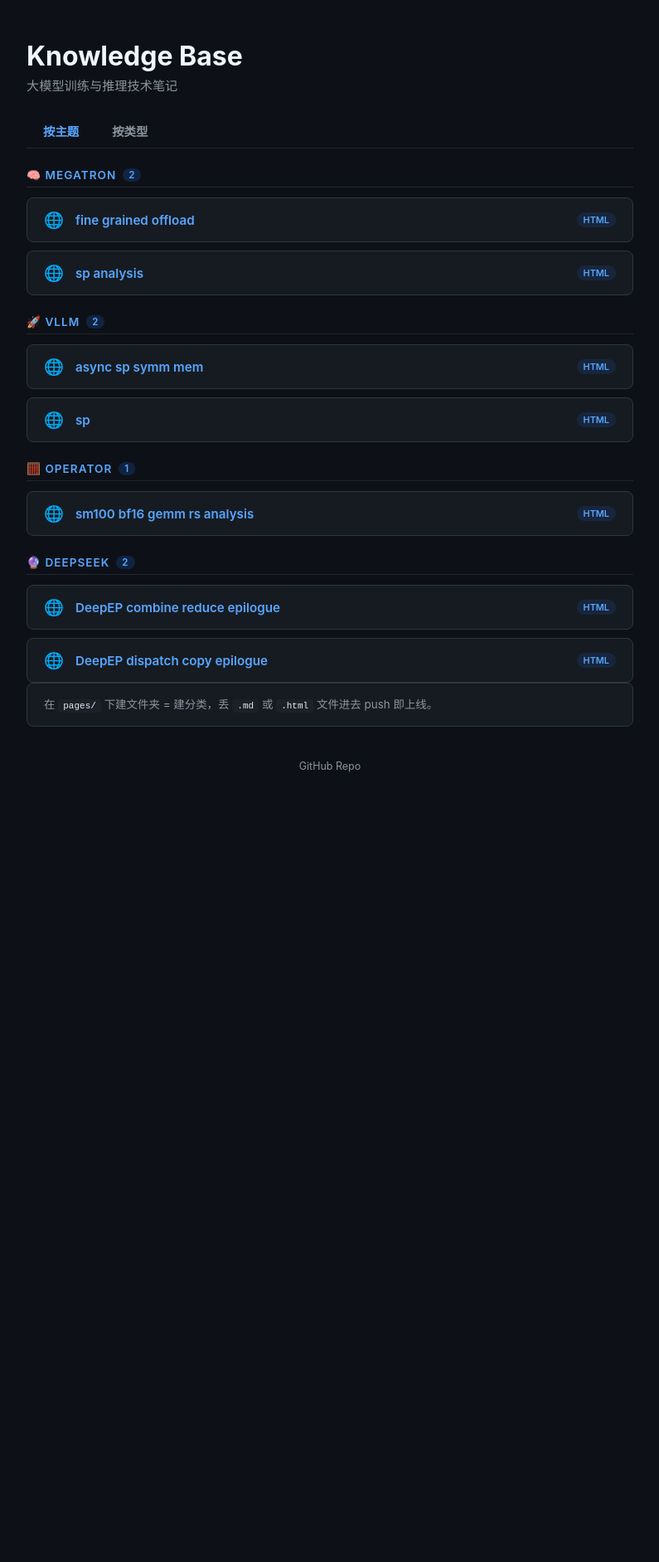
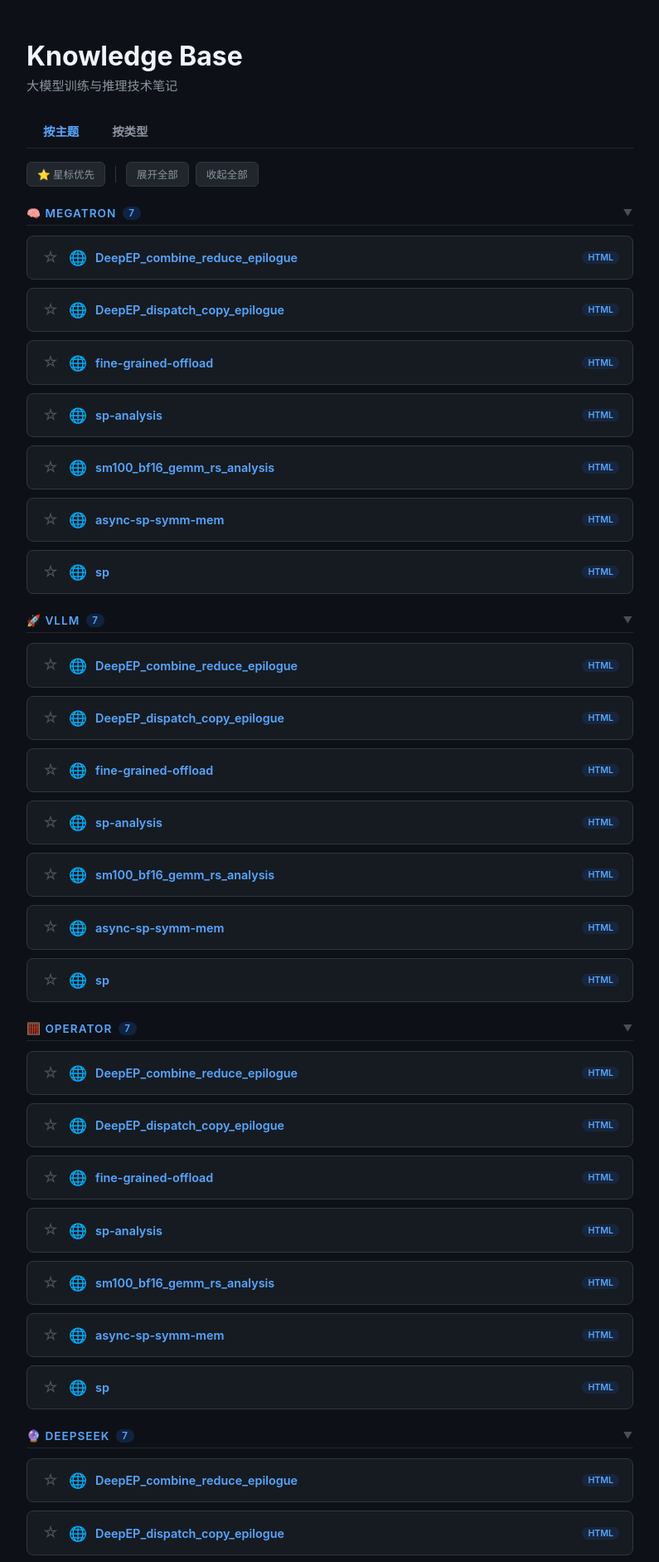
Before and after one commit to Schilings/assets, a Jekyll site: the page built from index.html, in a window 1280 px wide. Shown: the top 1883 px of the page at 83% size, without its empty margins (242-1037 px from the left). Built offline with Jekyll 4.4.1, drawn with Linux system fonts in a browser that asks for light colours; before the commit the page ends 979 px from its top, so only the background shows below that; some of the changed text lies outside the part shown.

Commit message:
add star/favorite, collapse/expand, star-sort back to Jekyll template

```diff
--- a/index.html
+++ b/index.html
@@ -18,19 +18,49 @@
         .container { max-width: 780px; width: 100%; padding: 48px 24px; }
         h1 { font-size: 2rem; color: #f0f6fc; margin-bottom: 4px; }
         .subtitle { color: #8b949e; margin-bottom: 24px; font-size: .95rem; }
-        .tabs { display: flex; gap: 0; margin-bottom: 24px; border-bottom: 1px solid #21262d; }
+        .tabs { display: flex; gap: 0; margin-bottom: 16px; border-bottom: 1px solid #21262d; }
         .tab { padding: 10px 20px; cursor: pointer; font-size: .9rem; font-weight: 600; color: #8b949e; border-bottom: 2px solid transparent; transition: all .15s; user-select: none; background: none; border: none; }
         .tab:hover { color: #c9d1d9; }
         .tab.active { color: #58a6ff; border-bottom-color: #58a6ff; }
-        .section-title { color: #58a6ff; font-size: .85rem; font-weight: 600; text-transform: uppercase; letter-spacing: 1px; margin: 24px 0 12px; padding-bottom: 6px; border-bottom: 1px solid #21262d; display: flex; align-items: center; gap: 8px; }
+        .toolbar { display: flex; gap: 8px; margin-bottom: 16px; flex-wrap: wrap; align-items: center; }
+        .toolbar button {
+            background: #21262d; color: #8b949e; border: 1px solid #30363d;
+            padding: 5px 12px; border-radius: 6px; cursor: pointer; font-size: .78rem;
+            transition: all .15s;
+        }
+        .toolbar button:hover { color: #c9d1d9; border-color: #58a6ff; }
+        .toolbar .active { background: #1f6feb33; color: #58a6ff; border-color: #1f6feb66; }
+        .toolbar .divider { width: 1px; height: 20px; background: #30363d; margin: 0 4px; }
+        .section-title {
+            color: #58a6ff; font-size: .85rem; font-weight: 600;
+            text-transform: uppercase; letter-spacing: 1px;
+            margin: 24px 0 12px; padding-bottom: 6px;
+            border-bottom: 1px solid #21262d;
+            display: flex; align-items: center; gap: 8px;
+            cursor: pointer; user-select: none;
+        }
+        .section-title:hover { color: #79c0ff; }
+        .section-title .arrow { font-size: .7rem; transition: transform .2s; margin-left: auto; color: #484f58; }
+        .section-group.collapsed .arrow { transform: rotate(-90deg); }
+        .section-group.collapsed .card-list { display: none; }
+        .section-group.collapsed .section-title { border-bottom: none; margin-bottom: 8px; }
         .section-title .count { background: #1f6feb33; color: #58a6ff; font-size: .72rem; padding: 1px 7px; border-radius: 10px; }
         .card-list { display: flex; flex-direction: column; gap: 10px; }
-        .card { display: flex; align-items: center; gap: 14px; background: #161b22; border: 1px solid #30363d; border-radius: 8px; padding: 14px 20px; text-decoration: none; color: #c9d1d9; transition: all .15s; }
+        .card { display: flex; align-items: center; gap: 10px; background: #161b22; border: 1px solid #30363d; border-radius: 8px; padding: 12px 16px; text-decoration: none; color: #c9d1d9; transition: all .15s; }
         .card:hover { border-color: #58a6ff; background: #1c2129; }
-        .card-icon { font-size: 1.2rem; flex-shrink: 0; }
+        .card.starred { border-color: #d2992266; background: #1a1714; }
+        .card.starred:hover { border-color: #d29922; }
+        .card-star {
+            flex-shrink: 0; font-size: 1.2rem; cursor: pointer;
+            color: #484f58; transition: color .15s, transform .15s;
+            user-select: none; line-height: 1; padding: 4px 2px;
+        }
+        .card-star:hover { color: #d29922; transform: scale(1.2); }
+        .card-star.active { color: #d29922; }
+        .card-icon { font-size: 1.1rem; flex-shrink: 0; }
         .card-body { flex: 1; min-width: 0; }
-        .card-title { font-size: .95rem; font-weight: 600; color: #58a6ff; white-space: nowrap; overflow: hidden; text-overflow: ellipsis; }
-        .card-tag { font-size: .68rem; padding: 2px 8px; border-radius: 10px; font-weight: 600; text-transform: uppercase; flex-shrink: 0; }
+        .card-title { font-size: .9rem; font-weight: 600; color: #58a6ff; white-space: nowrap; overflow: hidden; text-overflow: ellipsis; }
+        .card-tag { font-size: .66rem; padding: 1px 7px; border-radius: 10px; font-weight: 600; text-transform: uppercase; flex-shrink: 0; }
         .tag-html { background: #1f6feb22; color: #58a6ff; }
         .tag-md { background: #23863622; color: #3fb950; }
         .view { display: none; }
@@ -52,98 +82,138 @@
             <button class="tab" data-view="type">按类型</button>
         </div>
 
+        <div class="toolbar">
+            <button id="btn-star-sort" title="星标优先">⭐ 星标优先</button>
+            <span class="divider"></span>
+            <button id="btn-expand">展开全部</button>
+            <button id="btn-collapse">收起全部</button>
+        </div>
+
         <div class="view active" id="view-topic">
 
-{% comment %}Helper: count files containing substring in path{% endcomment %}
-
-{% comment %}=== Megatron ==={% endcomment %}
-{% assign m_count = 0 %}{% for f in site.static_files %}{% if f.path contains '/pages/megatron/' and f.extname == '.html' %}{% assign m_count = m_count | plus: 1 %}{% endif %}{% endfor %}{% for p in site.pages %}{% if p.path contains 'pages/megatron/' and p.ext == '.md' %}{% assign m_count = m_count | plus: 1 %}{% endif %}{% endfor %}
-{% if m_count > 0 %}
-<div class="section-title">🧠 Megatron <span class="count">{{ m_count }}</span></div>
-<div class="card-list">
-{% for f in site.static_files %}{% if f.path contains '/pages/megatron/' and f.extname == '.html' %}{% assign t = f.basename | replace: '-', ' ' | replace: '_', ' ' %}<a class="card" href="{{ f.path | relative_url }}"><span class="card-icon">🌐</span><div class="card-body"><div class="card-title">{{ t }}</div></div><span class="card-tag tag-html">HTML</span></a>{% endif %}{% endfor %}
-{% for p in site.pages %}{% if p.path contains 'pages/megatron/' and p.ext == '.md' %}{% assign t = p.basename | replace: '-', ' ' | replace: '_', ' ' %}<a class="card" href="{{ p.url | relative_url }}"><span class="card-icon">📝</span><div class="card-body"><div class="card-title">{{ t }}</div></div><span class="card-tag tag-md">MD</span></a>{% endif %}{% endfor %}
-</div>
-{% endif %}
-
-{% comment %}=== vLLM ==={% endcomment %}
-{% assign m_count = 0 %}{% for f in site.static_files %}{% if f.path contains '/pages/vllm/' and f.extname == '.html' %}{% assign m_count = m_count | plus: 1 %}{% endif %}{% endfor %}{% for p in site.pages %}{% if p.path contains 'pages/vllm/' and p.ext == '.md' %}{% assign m_count = m_count | plus: 1 %}{% endif %}{% endfor %}
-{% if m_count > 0 %}
-<div class="section-title">🚀 vLLM <span class="count">{{ m_count }}</span></div>
-<div class="card-list">
-{% for f in site.static_files %}{% if f.path contains '/pages/vllm/' and f.extname == '.html' %}{% assign t = f.basename | replace: '-', ' ' | replace: '_', ' ' %}<a class="card" href="{{ f.path | relative_url }}"><span class="card-icon">🌐</span><div class="card-body"><div class="card-title">{{ t }}</div></div><span class="card-tag tag-html">HTML</span></a>{% endif %}{% endfor %}
-{% for p in site.pages %}{% if p.path contains 'pages/vllm/' and p.ext == '.md' %}{% assign t = p.basename | replace: '-', ' ' | replace: '_', ' ' %}<a class="card" href="{{ p.url | relative_url }}"><span class="card-icon">📝</span><div class="card-body"><div class="card-title">{{ t }}</div></div><span class="card-tag tag-md">MD</span></a>{% endif %}{% endfor %}
-</div>
-{% endif %}
-
-{% comment %}=== Operator ==={% endcomment %}
-{% assign m_count = 0 %}{% for f in site.static_files %}{% if f.path contains '/pages/operator/' and f.extname == '.html' %}{% assign m_count = m_count | plus: 1 %}{% endif %}{% endfor %}{% for p in site.pages %}{% if p.path contains 'pages/operator/' and p.ext == '.md' %}{% assign m_count = m_count | plus: 1 %}{% endif %}{% endfor %}
-{% if m_count > 0 %}
-<div class="section-title">🧮 Operator <span class="count">{{ m_count }}</span></div>
-<div class="card-list">
-{% for f in site.static_files %}{% if f.path contains '/pages/operator/' and f.extname == '.html' %}{% assign t = f.basename | replace: '-', ' ' | replace: '_', ' ' %}<a class="card" href="{{ f.path | relative_url }}"><span class="card-icon">🌐</span><div class="card-body"><div class="card-title">{{ t }}</div></div><span class="card-tag tag-html">HTML</span></a>{% endif %}{% endfor %}
-{% for p in site.pages %}{% if p.path contains 'pages/operator/' and p.ext == '.md' %}{% assign t = p.basename | replace: '-', ' ' | replace: '_', ' ' %}<a class="card" href="{{ p.url | relative_url }}"><span class="card-icon">📝</span><div class="card-body"><div class="card-title">{{ t }}</div></div><span class="card-tag tag-md">MD</span></a>{% endif %}{% endfor %}
-</div>
-{% endif %}
-
-{% comment %}=== DeepSeek ==={% endcomment %}
-{% assign m_count = 0 %}{% for f in site.static_files %}{% if f.path contains '/pages/deepseek/' and f.extname == '.html' %}{% assign m_count = m_count | plus: 1 %}{% endif %}{% endfor %}{% for p in site.pages %}{% if p.path contains 'pages/deepseek/' and p.ext == '.md' %}{% assign m_count = m_count | plus: 1 %}{% endif %}{% endfor %}
-{% if m_count > 0 %}
-<div class="section-title">🔮 DeepSeek <span class="count">{{ m_count }}</span></div>
-<div class="card-list">
-{% for f in site.static_files %}{% if f.path contains '/pages/deepseek/' and f.extname == '.html' %}{% assign t = f.basename | replace: '-', ' ' | replace: '_', ' ' %}<a class="card" href="{{ f.path | relative_url }}"><span class="card-icon">🌐</span><div class="card-body"><div class="card-title">{{ t }}</div></div><span class="card-tag tag-html">HTML</span></a>{% endif %}{% endfor %}
-{% for p in site.pages %}{% if p.path contains 'pages/deepseek/' and p.ext == '.md' %}{% assign t = p.basename | replace: '-', ' ' | replace: '_', ' ' %}<a class="card" href="{{ p.url | relative_url }}"><span class="card-icon">📝</span><div class="card-body"><div class="card-title">{{ t }}</div></div><span class="card-tag tag-md">MD</span></a>{% endif %}{% endfor %}
-</div>
-{% endif %}
-
-{% comment %}=== SGLang ==={% endcomment %}
-{% assign m_count = 0 %}{% for f in site.static_files %}{% if f.path contains '/pages/sglang/' and f.extname == '.html' %}{% assign m_count = m_count | plus: 1 %}{% endif %}{% endfor %}{% for p in site.pages %}{% if p.path contains 'pages/sglang/' and p.ext == '.md' %}{% assign m_count = m_count | plus: 1 %}{% endif %}{% endfor %}
-{% if m_count > 0 %}
-<div class="section-title">⚡ SGLang <span class="count">{{ m_count }}</span></div>
-<div class="card-list">
-{% for f in site.static_files %}{% if f.path contains '/pages/sglang/' and f.extname == '.html' %}{% assign t = f.basename | replace: '-', ' ' | replace: '_', ' ' %}<a class="card" href="{{ f.path | relative_url }}"><span class="card-icon">🌐</span><div class="card-body"><div class="card-title">{{ t }}</div></div><span class="card-tag tag-html">HTML</span></a>{% endif %}{% endfor %}
-{% for p in site.pages %}{% if p.path contains 'pages/sglang/' and p.ext == '.md' %}{% assign t = p.basename | replace: '-', ' ' | replace: '_', ' ' %}<a class="card" href="{{ p.url | relative_url }}"><span class="card-icon">📝</span><div class="card-body"><div class="card-title">{{ t }}</div></div><span class="card-tag tag-md">MD</span></a>{% endif %}{% endfor %}
-</div>
-{% endif %}
-
-{% comment %}=== Knowledge ==={% endcomment %}
-{% assign m_count = 0 %}{% for f in site.static_files %}{% if f.path contains '/pages/knowledge/' and f.extname == '.html' %}{% assign m_count = m_count | plus: 1 %}{% endif %}{% endfor %}{% for p in site.pages %}{% if p.path contains 'pages/knowledge/' and p.ext == '.md' %}{% assign m_count = m_count | plus: 1 %}{% endif %}{% endfor %}
-{% if m_count > 0 %}
-<div class="section-title">📚 Knowledge <span class="count">{{ m_count }}</span></div>
-<div class="card-list">
-{% for f in site.static_files %}{% if f.path contains '/pages/knowledge/' and f.extname == '.html' %}{% assign t = f.basename | replace: '-', ' ' | replace: '_', ' ' %}<a class="card" href="{{ f.path | relative_url }}"><span class="card-icon">🌐</span><div class="card-body"><div class="card-title">{{ t }}</div></div><span class="card-tag tag-html">HTML</span></a>{% endif %}{% endfor %}
-{% for p in site.pages %}{% if p.path contains 'pages/knowledge/' and p.ext == '.md' %}{% assign t = p.basename | replace: '-', ' ' | replace: '_', ' ' %}<a class="card" href="{{ p.url | relative_url }}"><span class="card-icon">📝</span><div class="card-body"><div class="card-title">{{ t }}</div></div><span class="card-tag tag-md">MD</span></a>{% endif %}{% endfor %}
-</div>
-{% endif %}
+{% assign cats = "megatron:vLLM:operator:DeepSeek:SGLang:Knowledge" | split: ":" %}
+{% assign ic = "megatron:🧠|vllm:🚀|operator:🧮|deepseek:🔮|sglang:⚡|knowledge:📚" | split: "|" %}
+{% for c in cats %}
+  {% assign cid = c | downcase %}
+  {% assign h5list = "" | split: "" %}
+  {% assign mdlist = "" | split: "" %}
+  {% for f in site.static_files %}{% if f.path contains '/' | append: cid | append: '/' and f.extname == '.html' %}{% assign h5list = h5list | push: f %}{% endif %}{% endfor %}
+  {% for p in site.pages %}{% if p.path contains 'pages/' | append: cid | append: '/' and p.ext == '.md' %}{% assign mdlist = mdlist | push: p %}{% endif %}{% endfor %}
+  {% assign total = h5list.size | plus: mdlist.size %}{% if total > 0 %}
+  {% assign ico = "📁" %}{% for pair in ic %}{% assign parts = pair | split: ":" %}{% if parts[0] == cid %}{% assign ico = parts[1] %}{% endif %}{% endfor %}
+<div class="section-group">
+  <div class="section-title">{{ ico }} {{ c }} <span class="count">{{ total }}</span><span class="arrow">▼</span></div>
+  <div class="card-list">{% assign items = "" | split: "" %}
+    {% for f in h5list %}{% assign t = f.basename %}<a class="card" href="{{ f.path | relative_url }}" data-path="{{ f.path }}"><span class="card-star" data-path="{{ f.path }}">☆</span><span class="card-icon">🌐</span><div class="card-body"><div class="card-title">{{ t }}</div></div><span class="card-tag tag-html">HTML</span></a>{% endfor %}
+    {% for p in mdlist %}{% assign t = p.basename %}<a class="card" href="{{ p.url | relative_url }}" data-path="{{ p.path }}"><span class="card-star" data-path="{{ p.path }}">☆</span><span class="card-icon">📝</span><div class="card-body"><div class="card-title">{{ t }}</div></div><span class="card-tag tag-md">MD</span></a>{% endfor %}
+  </div>
+</div>{% endif %}
+{% endfor %}
 
         </div>
 
         <div class="view" id="view-type">
           {% assign md_count = 0 %}{% for p in site.pages %}{% if p.path contains 'pages/' and p.ext == '.md' %}{% assign md_count = md_count | plus: 1 %}{% endif %}{% endfor %}
           {% assign h5_count = 0 %}{% for f in site.static_files %}{% if f.path contains '/pages/' and f.extname == '.html' %}{% assign h5_count = h5_count | plus: 1 %}{% endif %}{% endfor %}
-          <div class="section-title">Markdown <span class="count">{{ md_count }}</span></div>
+          <div class="section-group">
+          <div class="section-title">📝 Markdown <span class="count">{{ md_count }}</span><span class="arrow">▼</span></div>
           <div class="card-list">
-{% for p in site.pages %}{% if p.path contains 'pages/' and p.ext == '.md' %}{% assign sub = p.path | remove_first: 'pages/' %}{% assign slash = sub | split: '/' | first %}{% assign t = p.basename | replace: '-', ' ' | replace: '_', ' ' %}{% if slash != sub %}{% assign t = slash | append: '/' | append: t %}{% endif %}
-            <a class="card" href="{{ p.url | relative_url }}"><span class="card-icon">📝</span><div class="card-body"><div class="card-title">{{ t }}</div></div><span class="card-tag tag-md">MD</span></a>{% endif %}{% endfor %}
+{% for p in site.pages %}{% if p.path contains 'pages/' and p.ext == '.md' %}{% assign sub = p.path | remove_first: 'pages/' %}{% assign slash = sub | split: '/' | first %}{% assign t = p.basename %}{% if slash != sub %}{% assign t = slash | append: '/' | append: t %}{% endif %}
+            <a class="card" href="{{ p.url | relative_url }}" data-path="{{ p.path }}"><span class="card-star" data-path="{{ p.path }}">☆</span><span class="card-icon">📝</span><div class="card-body"><div class="card-title">{{ t }}</div></div><span class="card-tag tag-md">MD</span></a>{% endif %}{% endfor %}
           </div>
-          <div class="section-title">HTML5 <span class="count">{{ h5_count }}</span></div>
+          </div>
+          <div class="section-group">
+          <div class="section-title">🌐 HTML5 <span class="count">{{ h5_count }}</span><span class="arrow">▼</span></div>
           <div class="card-list">
-{% for f in site.static_files %}{% if f.path contains '/pages/' and f.extname == '.html' %}{% assign sub = f.path | remove_first: '/pages/' %}{% assign slash = sub | split: '/' | first %}{% assign t = f.basename | replace: '-', ' ' | replace: '_', ' ' %}{% if slash != sub %}{% assign t = slash | append: '/' | append: t %}{% endif %}
-            <a class="card" href="{{ f.path | relative_url }}"><span class="card-icon">🌐</span><div class="card-body"><div class="card-title">{{ t }}</div></div><span class="card-tag tag-html">HTML</span></a>{% endif %}{% endfor %}
+{% for f in site.static_files %}{% if f.path contains '/pages/' and f.extname == '.html' %}{% assign sub = f.path | remove_first: '/pages/' %}{% assign slash = sub | split: '/' | first %}{% assign t = f.basename %}{% if slash != sub %}{% assign t = slash | append: '/' | append: t %}{% endif %}
+            <a class="card" href="{{ f.path | relative_url }}" data-path="{{ f.path }}"><span class="card-star" data-path="{{ f.path }}">☆</span><span class="card-icon">🌐</span><div class="card-body"><div class="card-title">{{ t }}</div></div><span class="card-tag tag-html">HTML</span></a>{% endif %}{% endfor %}
+          </div>
           </div>
         </div>
 
-        <div class="howto">在 <code>pages/</code> 下建文件夹 = 建分类，丢 <code>.md</code> 或 <code>.html</code> 文件进去 push 即上线。</div>
+        <div class="howto">在 <code>pages/</code> 下建文件夹 = 建分类，丢 <code>.md</code> 或 <code>.html</code> 文件进去 push 即上线。点击左侧 ☆ 可收藏（星标存入浏览器本地）。</div>
         <div class="footer"><a href="https://github.com/Schilings/assets">GitHub Repo</a></div>
     </div>
 
 <script>
+// ── Star state (localStorage) ──
+const STARS_KEY = 'kb_jekyll_stars';
+let stars = new Set();
+try { stars = new Set(JSON.parse(localStorage.getItem(STARS_KEY) || '[]')); } catch { stars = new Set(); }
+function save() { localStorage.setItem(STARS_KEY, JSON.stringify([...stars])); }
+function toggle(p) { stars.has(p) ? stars.delete(p) : stars.add(p); save(); applyCard(p); }
+
+function initStars() {
+    document.querySelectorAll('.card').forEach(c => {
+        const p = c.dataset.path;
+        if (stars.has(p)) applyCard(p);
+    });
+}
+
+function applyCard(path) {
+    const on = stars.has(path);
+    document.querySelectorAll(`.card[data-path="${CSS.escape(path)}"]`).forEach(c => {
+        c.classList.toggle('starred', on);
+        const s = c.querySelector('.card-star');
+        s.classList.toggle('active', on);
+        s.textContent = on ? '⭐' : '☆';
+    });
+}
+
+// Star click
+document.addEventListener('click', e => {
+    const star = e.target.closest('.card-star');
+    if (star) {
+        e.preventDefault();
+        e.stopPropagation();
+        toggle(star.dataset.path);
+    }
+});
+
+// ── Collapse / Expand sections ──
+document.addEventListener('click', e => {
+    const hdr = e.target.closest('.section-title');
+    if (hdr && !e.target.closest('.card-star')) {
+        hdr.parentElement.classList.toggle('collapsed');
+    }
+});
+document.getElementById('btn-expand').addEventListener('click', () => {
+    document.querySelectorAll('.section-group.collapsed').forEach(g => g.classList.remove('collapsed'));
+});
+document.getElementById('btn-collapse').addEventListener('click', () => {
+    document.querySelectorAll('.section-group').forEach(g => g.classList.add('collapsed'));
+});
+
+// ── Star sort ──
+let starSort = false;
+document.getElementById('btn-star-sort').addEventListener('click', function() {
+    starSort = !starSort;
+    this.classList.toggle('active', starSort);
+    document.querySelectorAll('.card-list').forEach(list => {
+        const cards = [...list.children];
+        cards.sort((a,b) => {
+            if (starSort) {
+                const sa = stars.has(a.dataset.path) ? 1 : 0;
+                const sb = stars.has(b.dataset.path) ? 1 : 0;
+                return sb - sa;
+            }
+            return 0;
+        });
+        cards.forEach(c => list.appendChild(c));
+    });
+});
+
+// ── Tabs sync ──
 document.querySelectorAll('.tab').forEach(t => t.addEventListener('click', () => {
     document.querySelectorAll('.tab').forEach(x => x.classList.remove('active'));
     document.querySelectorAll('.view').forEach(x => x.classList.remove('active'));
     t.classList.add('active');
     document.getElementById('view-'+t.dataset.view).classList.add('active');
+    starSort = false;
+    document.getElementById('btn-star-sort').classList.remove('active');
 }));
+
+initStars();
 </script>
 </body>
 </html>
```
